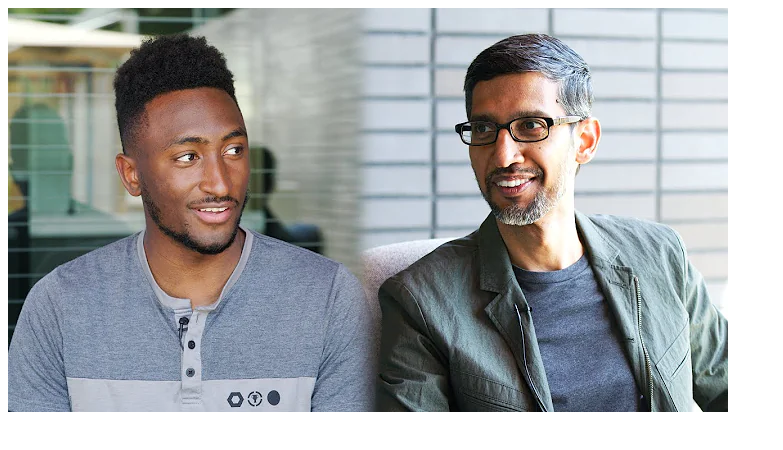
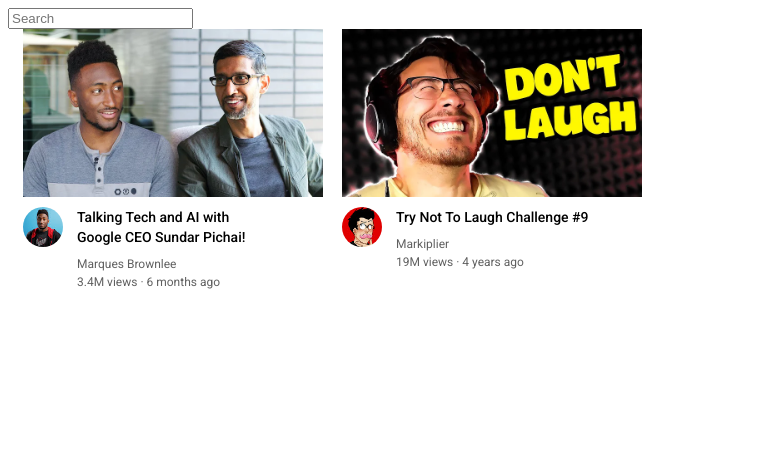
Before and after one commit to fatiq123/html-css-course, a plain HTML site: page youtube.html in a window 1280 px wide. Shown: the whole page, without its empty margins (0-783 px from the left). Drawn offline with Linux system fonts and the light colour scheme.

Commit message:
divs in html

```diff
--- a/youtube.html
+++ b/youtube.html
@@ -1,9 +1,140 @@
 <!DOCTYPE html>
 <html>
-    <head>
-     <title>Youtube</title>
-    </head>
-    <body>
-        <img src="thumbnails/thumbnail-1.webp">
-    </body>
+
+<head>
+    <title>Youtube</title>
+
+    <link rel="preconnect" href="https://fonts.googleapis.com">
+    <link rel="preconnect" href="https://fonts.gstatic.com" crossorigin>
+    <link href="https://fonts.googleapis.com/css2?family=Roboto:ital,wght@0,400;0,500;0,700;1,400&display=swap"
+        rel="stylesheet">
+
+    <style>
+        p {
+            font-family: Roboto, Arial;
+            margin-top: 0px;
+            margin-bottom: 0px;
+        }
+
+        .thumbnail {
+            width: 300px;
+            object-fit: contain;
+            object-position: bottom;
+
+            display: block;
+        }
+
+        .search-bar {
+            /* input searh bar is not block by default so we want to make it block i.e input is inline-block */
+            display: block;
+        }
+
+        .video-preview {
+            width: 300px;
+            display: inline-block;
+            vertical-align: top;
+            margin-left: 15px;
+        }
+
+        .video-title {
+            margin-top: 0px;
+            font-size: 14px;
+            font-weight: 500;
+            line-height: 20px;
+            margin-bottom: 10px;
+        }
+
+        /* to make channel picture and vido-info inline-block to show in horizontal fashion*/
+        /* bas wasa hi da di ha I give 50 and 250 px width to both because the top picture[thumbnail] have 300px width */
+        .channel-picture {
+            display: inline-block;
+            width: 50px;
+            vertical-align: top;
+        }
+
+        .video-info {
+            display: inline-block;
+            width: 200px;
+        }
+
+        .profile-picture {
+            /* takes the size of entire container */
+            width: 80%;
+            border-radius: 50px;
+        }
+
+        .thumbnail-row {
+            margin-bottom: 10px;
+        }
+
+        .video-author,
+        .video-stats {
+            color: rgb(96, 96, 96);
+            font-size: 12px;
+        }
+
+        .video-author {
+            margin-bottom: 4px;
+        }
+    </style>
+</head>
+
+<body>
+    <input class="search-bar" type="text" placeholder="Search">
+
+    <div class="video-preview">
+
+        <!-- this div is for picture in vertical fashion -->
+        <div class="thumbnail-row">
+            <img class="thumbnail" src="thumbnails/thumbnail-1.webp">
+        </div>
+
+        <!-- this div contains other divs including channel-owner picture and title...  -->
+        <div>
+            <!-- div for horizontal profile image -->
+            <div class="channel-picture">
+                <img class="profile-picture" src="channel-thumbnails/channel-1.jpeg">
+            </div>
+            <!-- div for title and other properties in horizontal manner -->
+            <div class="video-info">
+                <p class="video-title">
+                    Talking Tech and AI with Google CEO Sundar Pichai!
+                </p>
+
+                <p class="video-author">
+                    Marques Brownlee
+                </p>
+
+                <p class="video-stats">
+                    3.4M views &#183; 6 months ago
+                </p>
+            </div>
+        </div>
+    </div>
+
+
+    <div class="video-preview">
+        <div class="thumbnail-row">
+            <img class="thumbnail" src="thumbnails/thumbnail-2.webp">
+        </div>
+        <div>
+            <div class="channel-picture">
+                <img class="profile-picture" src="channel-thumbnails/channel-2.jpeg">
+            </div>
+            <div class="video-info">
+                <p class="video-title">
+                    Try Not To Laugh Challenge #9
+                </p>
+                <p class="video-author">
+                    Markiplier
+                </p>
+                <p class="video-stats">
+                    19M views &#183; 4 years ago
+                </p>
+            </div>
+        </div>
+    </div>
+
+</body>
+
 </html>
```
Also changed, not shown: channel-thumbnails/channel-1.jpeg (added), channel-thumbnails/channel-10.jpeg (added), channel-thumbnails/channel-11.jpeg (added), channel-thumbnails/channel-12.jpeg (added), channel-thumbnails/channel-2.jpeg (added), channel-thumbnails/channel-3.jpeg (added), channel-thumbnails/channel-4.jpeg (added), channel-thumbnails/channel-5.jpeg (added), channel-thumbnails/channel-6.jpeg (added), channel-thumbnails/channel-7.jpeg (added), channel-thumbnails/channel-8.jpeg (added), channel-thumbnails/channel-9.jpeg (added), thumbnails/thumbnail-2.webp (added).
